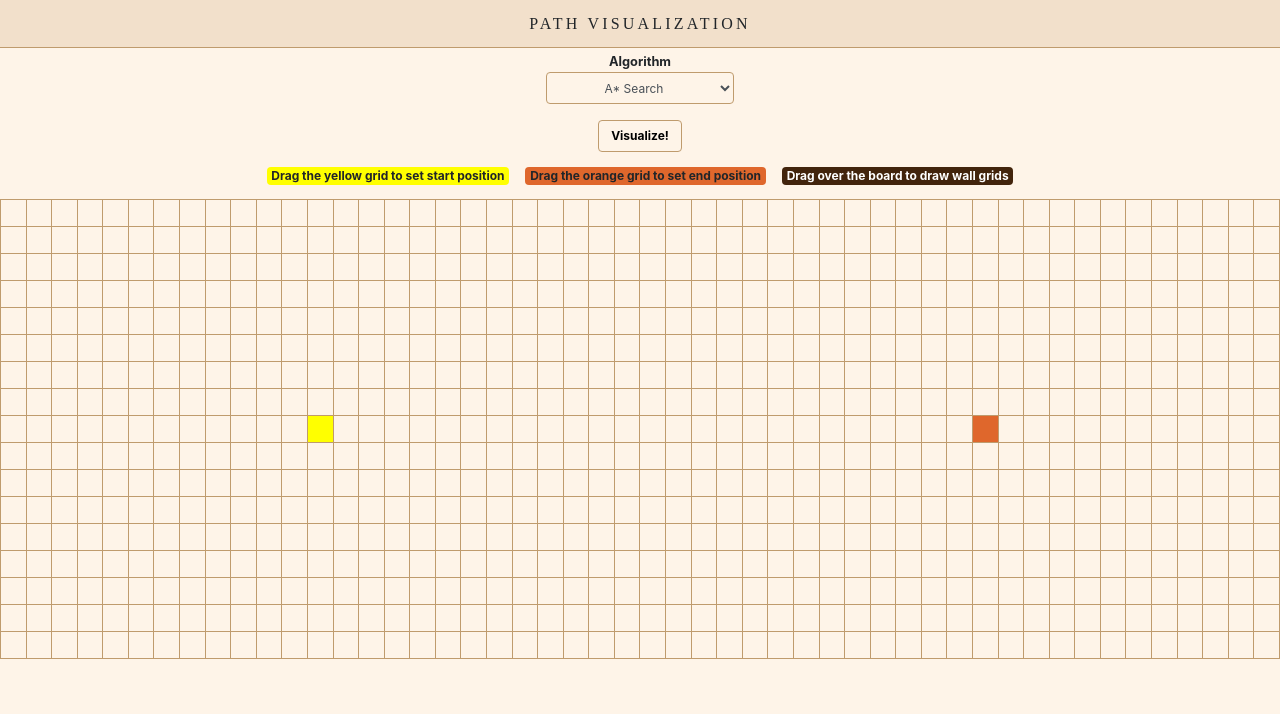
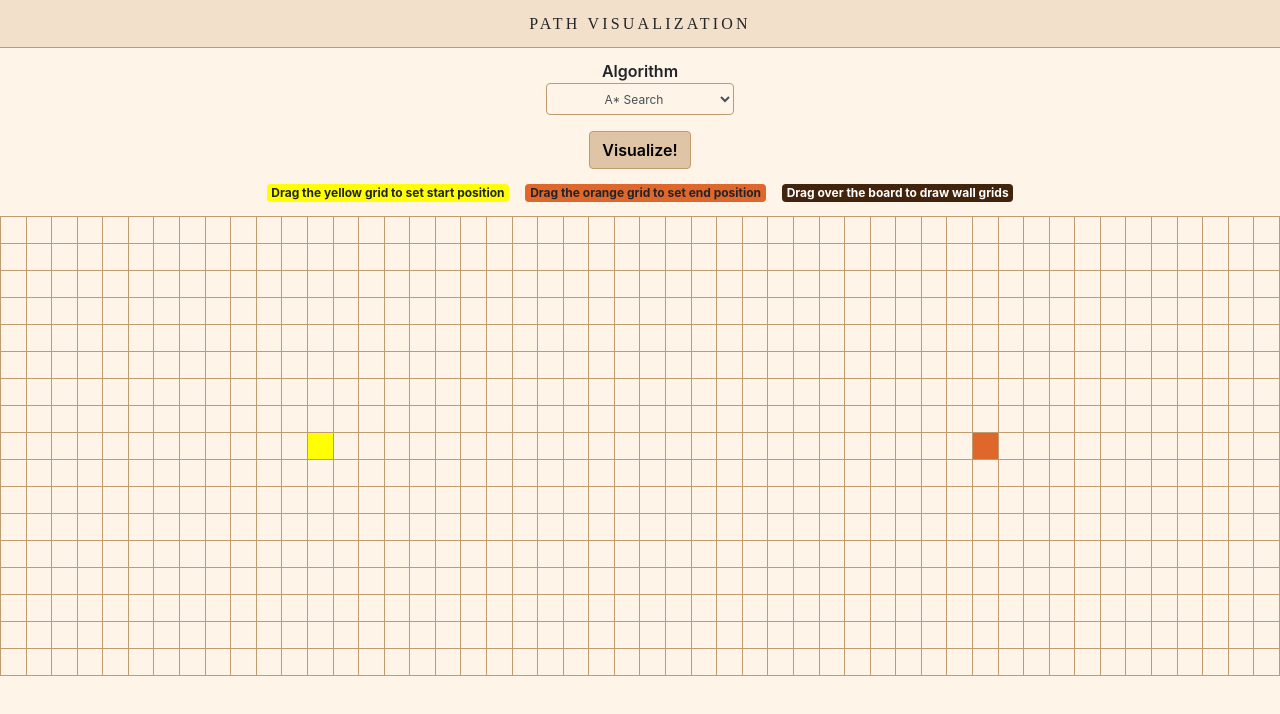
Before and after one commit to agnesnatasya/path-visualization, a React (Create React App) app: page / in a window 1280 px wide. Shown: the top 714 px of the page. Built offline with nearby package versions, Linux system fonts and the light colour scheme; a web font is replaced by a local one.

Commit message:
Change styling of the font and button colors

```diff
--- a/src/components/Grids/Grids.css
+++ b/src/components/Grids/Grids.css
@@ -6,19 +6,18 @@ table {
 }
 
 .btn {
-  color: rgba(0,0,0,.5) !important;
+  color: #00000080 !important;
   border-color: #bf9b6d !important;
   margin-top: 1rem;
   color: black !important;
-  background-color: #fef4e8 !important;
+  background-color: #dfc5a5 !important;
   margin: auto;
   margin-top: 1rem;
-  font-size: 75% !important;
-  font-weight: 700 !important;
+  font-weight: 600 !important;
 }
 
 .btn:hover {
-  background-color: #f2e0cb !important;
+  background-color: #bf9b6d !important;
 }
 
 button:disabled,
@@ -27,8 +26,8 @@ button[disabled]{
 }
 
 label {
-  font-size:80%;
-  font-weight: 700;
+  margin-top: 1%;
+  font-weight: 600;
   margin-bottom: 0 !important;
   display: block;
 }
```
